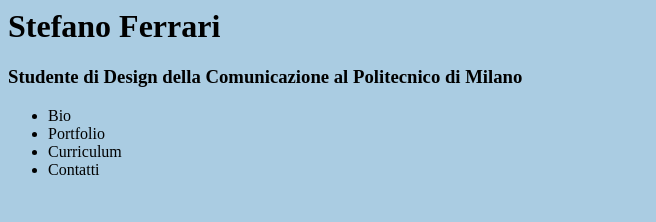
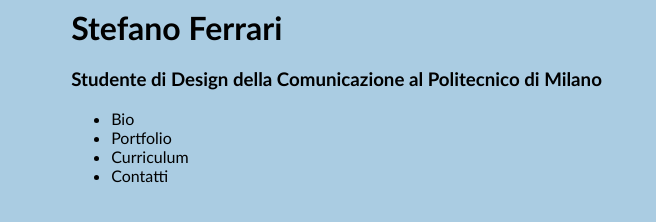
Before and after one commit to Stefano-Ferrari/sf97, a plain HTML site: page index.html in a window 1280 px wide. Shown: the whole page, without its empty margins (0-656 px from the left). Drawn offline with Linux system fonts and the light colour scheme.

Commit message:
Changed font

```diff
--- a/index.html
+++ b/index.html
@@ -1,13 +1,16 @@
 <html>
+    <style>
+        body{font-family: Calibri}
+    </style>
     <title>
         Stefano Ferrari - Official Page
     </title>
     <head>
-        <h1>Stefano Ferrari</h1>
+        <h1 style="margin-left: 5%; margin-right: 5%">Stefano Ferrari</h1>
     </head>
 
     <body bgcolor="#aacce2">
-
+    <div style="margin-left: 5%; margin-right: 5%">
         <h3>Studente di Design della Comunicazione al Politecnico di Milano</h3>
         <ul>
             <li>Bio</li>
@@ -16,7 +19,7 @@
             <li>Contatti</li>
 
         </ul>
-
+        </div>
     </body>
 
 </html>
```
